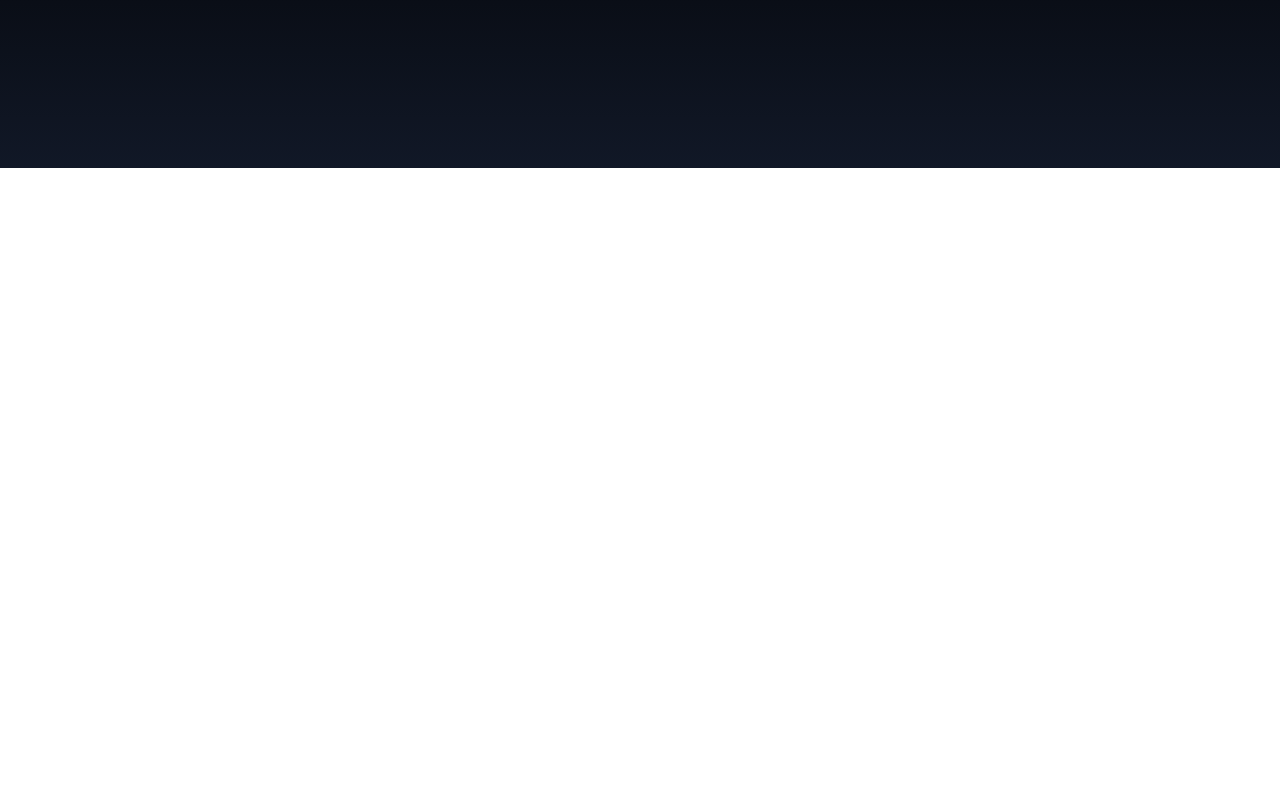
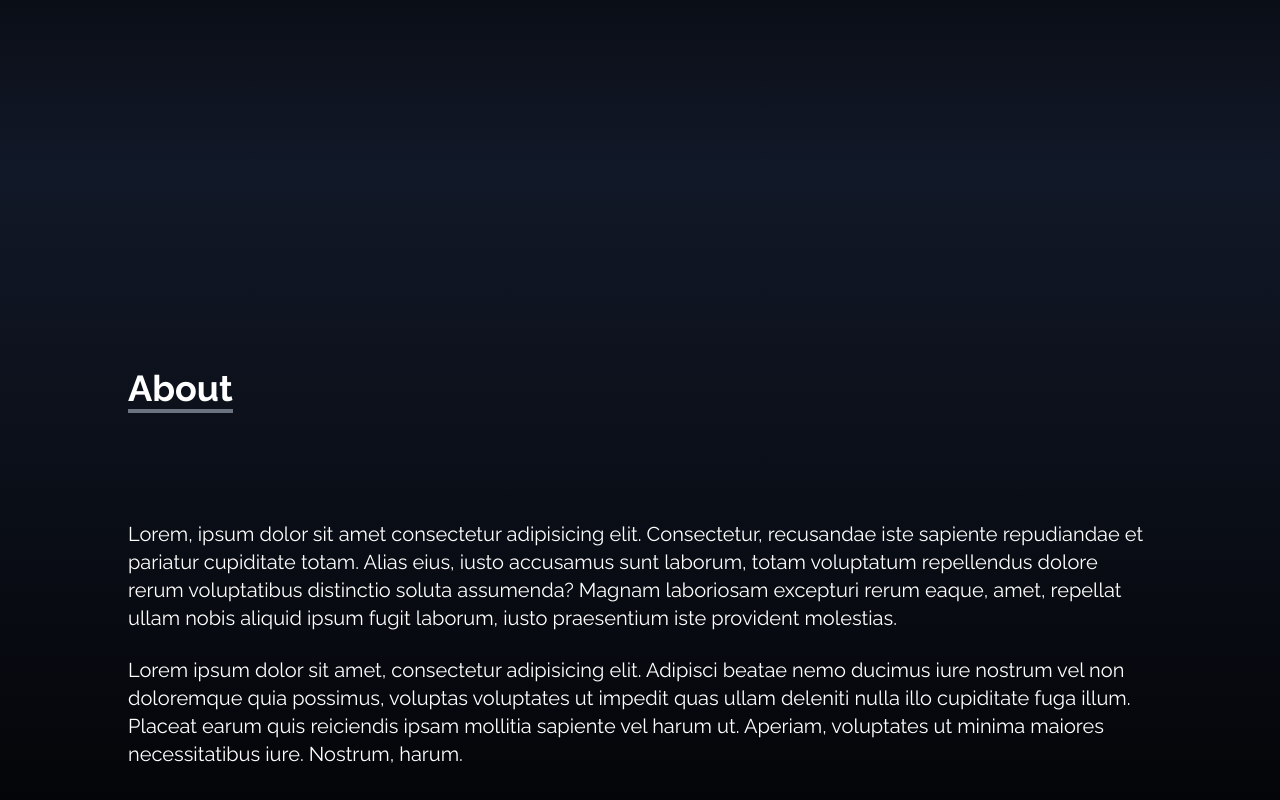
Before and after one commit to soyedarif/portfolio-website, a React (Vite) app: page / in a window 1280 px wide. Shown: the part 632-1432 px from the top of the page. Before the commit the page ends 800 px from the top, so only its background shows below. Built offline with nearby package versions, Linux system fonts and the light colour scheme.

Commit message:
about done

```diff
--- a/src/components/About.jsx
+++ b/src/components/About.jsx
@@ -1,8 +1,15 @@
 
 const About = () => {
     return (
-        <div>
-
+        <div name='about' className="w-full h-screen bg-gradient-to-b from-gray-900 to-black text-white">
+            <div className="max-w-screen-lg mx-auto flex flex-col justify-center w-full h-full">
+                <div className="pb-8">
+                    <p className="text-4xl font-bold inline border-b-4 border-gray-500">About</p>
+                </div>
+                <p className="text-xl mt-20">Lorem, ipsum dolor sit amet consectetur adipisicing elit. Consectetur, recusandae iste sapiente repudiandae et pariatur cupiditate totam. Alias eius, iusto accusamus sunt laborum, totam voluptatum repellendus dolore rerum voluptatibus distinctio soluta assumenda? Magnam laboriosam excepturi rerum eaque, amet, repellat ullam nobis aliquid ipsum fugit laborum, iusto praesentium iste provident molestias.</p>
+                <br />
+                <p className="text-xl">Lorem ipsum dolor sit amet, consectetur adipisicing elit. Adipisci beatae nemo ducimus iure nostrum vel non doloremque quia possimus, voluptas voluptates ut impedit quas ullam deleniti nulla illo cupiditate fuga illum. Placeat earum quis reiciendis ipsam mollitia sapiente vel harum ut. Aperiam, voluptates ut minima maiores necessitatibus iure. Nostrum, harum.</p>
+            </div>
         </div>
     );
 };
```
